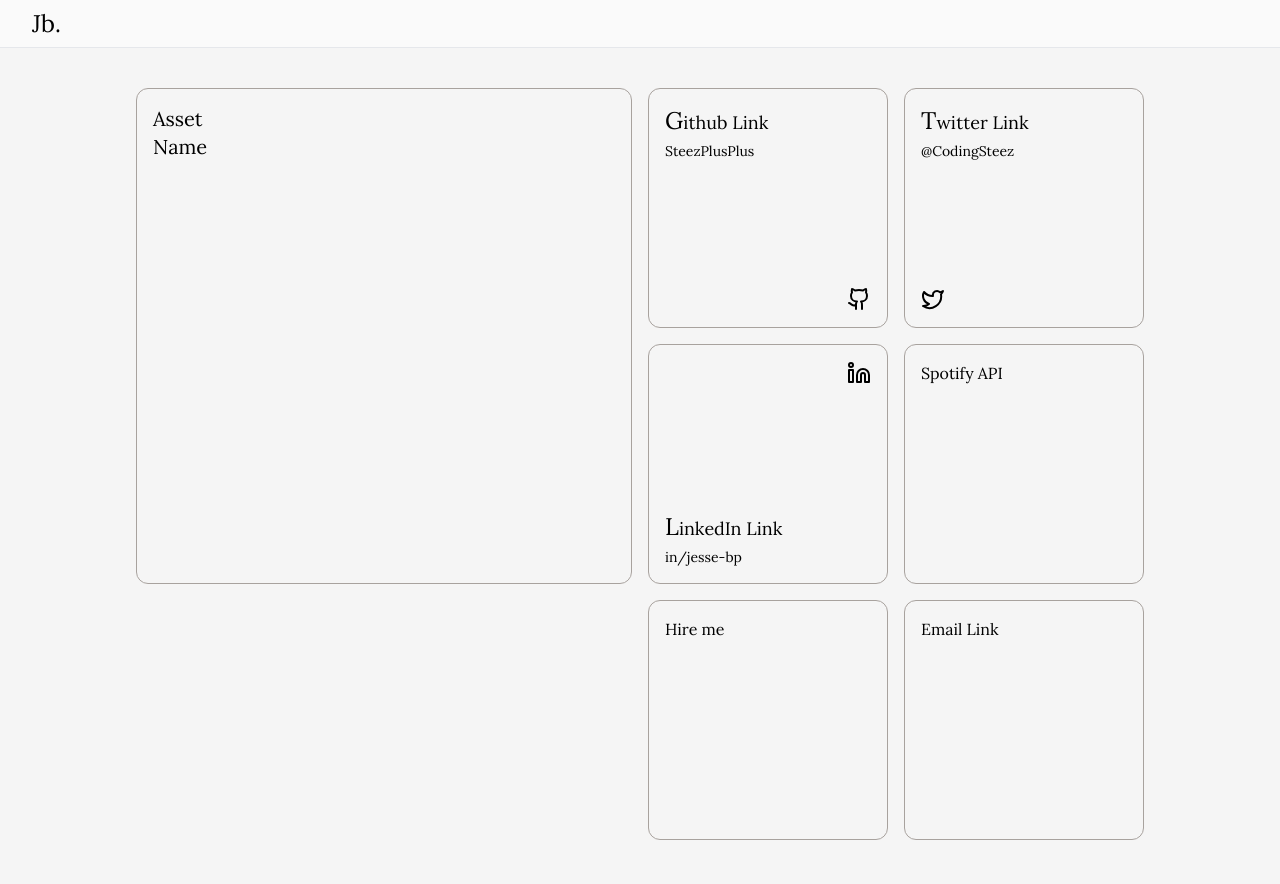
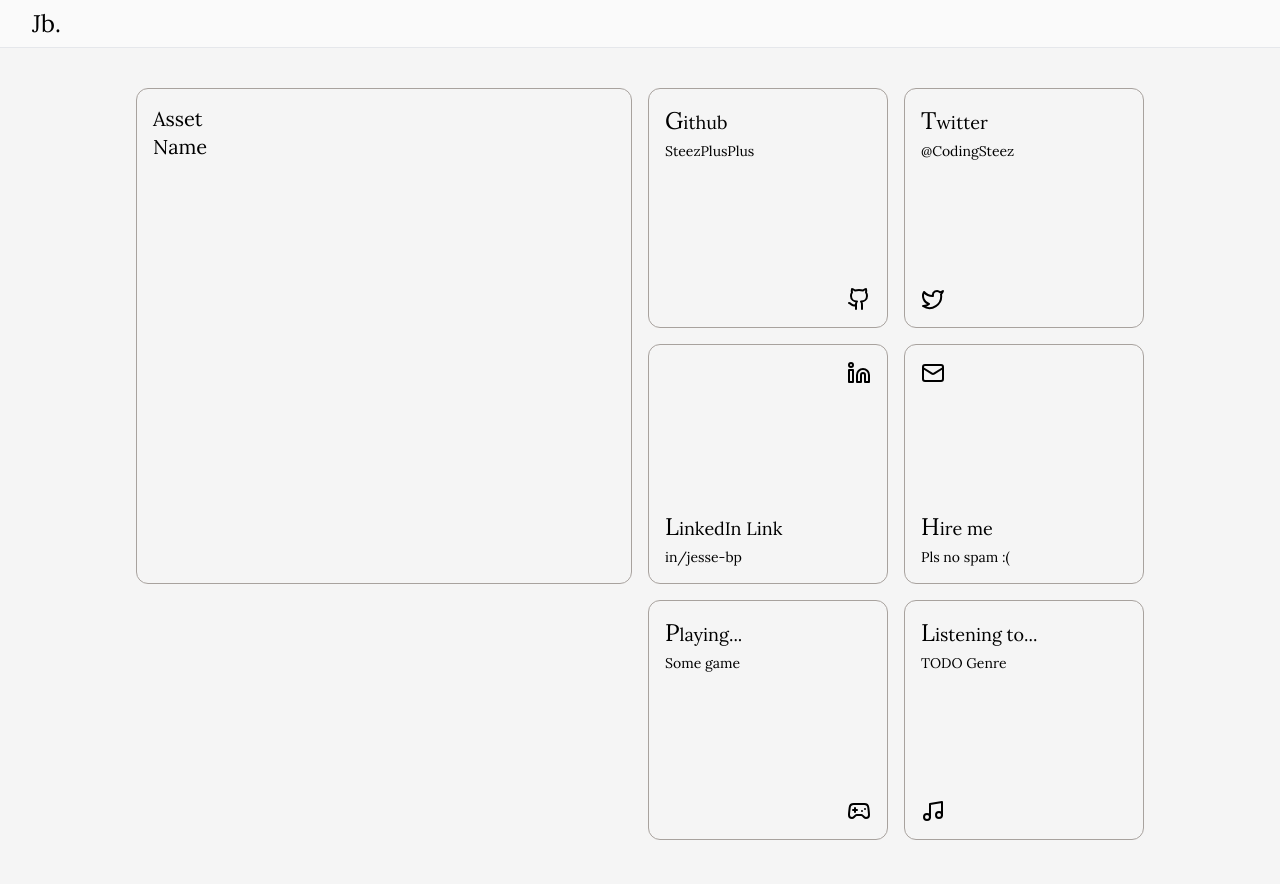
Before and after one commit to steezplusplus/digital-garden, a Next.js app: page / in a window 1280 px wide. Shown: the top 884 px of the page. Built offline with nearby package versions, Linux system fonts and the light colour scheme.

Commit message:
feat: Add icons to all cards

```diff
--- a/app/(routes)/page.tsx
+++ b/app/(routes)/page.tsx
@@ -3,7 +3,7 @@ import {
   EmailCard,
   GithubCard,
   LinkedInCard,
-  SpotifyCard,
+  MusicCard,
   SteamCard,
   RepositoryCard,
   TwitterCard,
@@ -25,9 +25,9 @@ export default async function HomePage() {
           <GithubCard />
           <TwitterCard />
           <LinkedInCard />
-          <SpotifyCard />
+          <EmailCard />
           <SteamCard />
-          <EmailCard />
+          <MusicCard />
         </div>
       </div>
       <div>
--- a/app/_components/cards.tsx
+++ b/app/_components/cards.tsx
@@ -1,8 +1,8 @@
 import Link from 'next/link';
-import { Linkedin, Twitter, Github } from 'lucide-react';
+import { Linkedin, Twitter, Github, Music, Mail, Gamepad2 } from 'lucide-react';
 
 export function GithubCard() {
-  const label = 'Github Link';
+  const label = 'Github';
   const href = 'https://github.com/steezplusplus';
   return (
     <Link
@@ -18,7 +18,7 @@ export function GithubCard() {
 }
 
 export function TwitterCard() {
-  const label = 'Twitter Link';
+  const label = 'Twitter';
   const href = 'https://twitter.com/CodingSteez';
   return (
     <Link
@@ -49,29 +49,47 @@ export function LinkedInCard() {
   );
 }
 
-export function SpotifyCard() {
-  const label = 'Spotify API';
+export function EmailCard() {
+  const label = 'Hire me';
+  const subLael = 'Pls no spam :(';
+  const href = 'mailto::';
+
   return (
-    <div className="aspect-square rounded-xl border border-stone-400 p-4">
-      {label}
-    </div>
+    <Link
+      href={href}
+      target="_blank"
+      className="flex aspect-square flex-col rounded-xl border border-stone-400 p-4"
+    >
+      <Mail className="mb-auto self-start" />
+      <h2 className="mb-1 text-lg first-letter:text-2xl">{label}</h2>
+      <h3 className="font-italic text-sm">{subLael}</h3>
+    </Link>
   );
 }
 
 export function SteamCard() {
-  const label = 'Hire me';
+  const label = 'Playing...';
+  const href = '';
   return (
-    <div className="aspect-square rounded-xl border border-stone-400 p-4">
-      {label}
-    </div>
+    <Link
+      href={href}
+      target="_blank"
+      className="flex aspect-square flex-col rounded-xl border border-stone-400 p-4"
+    >
+      <h2 className="mb-1 text-lg first-letter:text-2xl">{label}</h2>
+      <h3 className="text-sm">Some game</h3>
+      <Gamepad2 className="mt-auto self-end" />
+    </Link>
   );
 }
 
-export function EmailCard() {
-  const label = 'Email Link';
+export function MusicCard() {
+  const label = 'Listening to...';
   return (
-    <div className="aspect-square rounded-xl border border-stone-400 p-4">
-      {label}
+    <div className="flex aspect-square flex-col rounded-xl border border-stone-400 p-4">
+      <h2 className="mb-1 text-lg first-letter:text-2xl">{label}</h2>
+      <h3 className="text-sm">TODO Genre</h3>
+      <Music className="mt-auto self-start" />
     </div>
   );
 }
```
